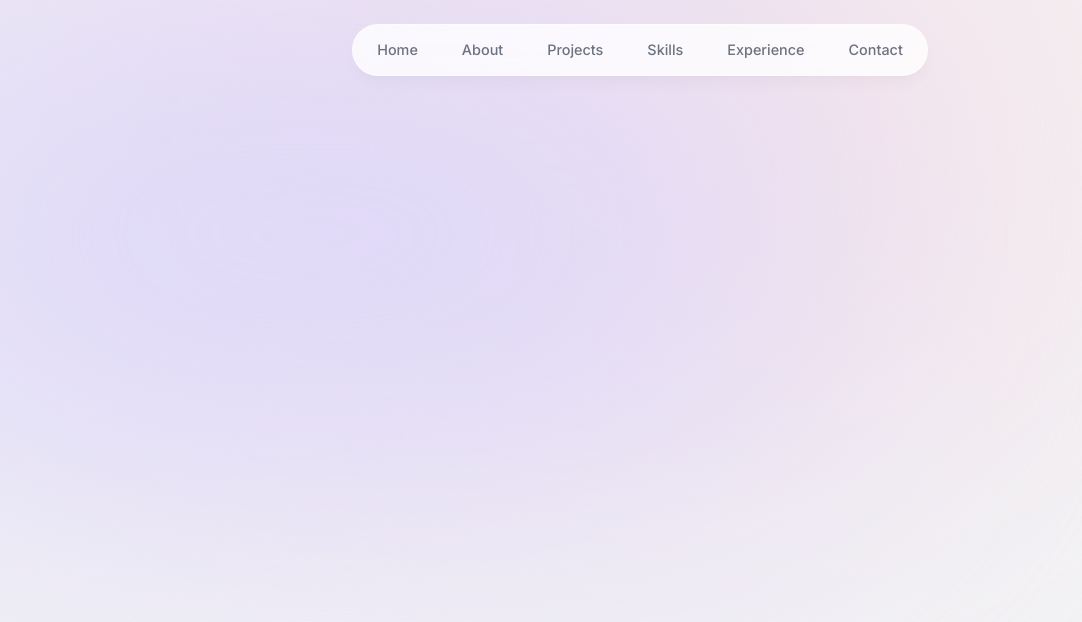
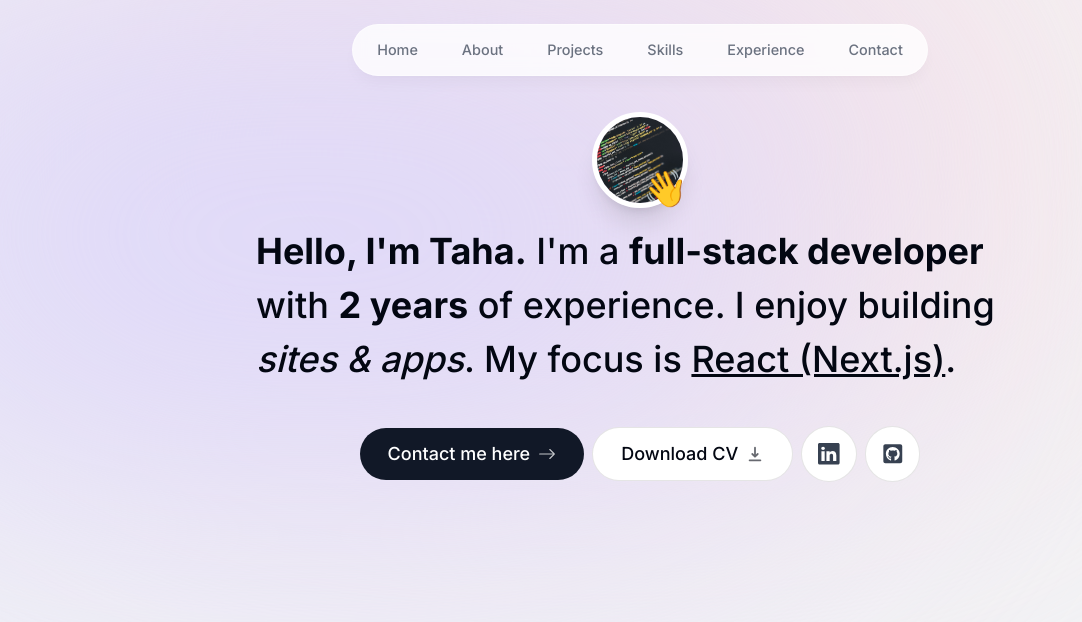
Before and after one commit to TOUFIK-Taha98/my_portfolio, a Next.js app: page / in a window 1280 px wide. Shown: the top 622 px of the page, without its empty margins (0-1082 px from the left). Built offline with nearby package versions, Linux system fonts and the light colour scheme.

Commit message:
My Intrdocution

```diff
--- a/app/layout.tsx
+++ b/app/layout.tsx
@@ -17,7 +17,7 @@
   return (
     <html lang="en">
       <body
-        className={`${inter.className} bg-gray-100 text-gray-950 relative h-[5000px]`}
+        className={`${inter.className} bg-gray-100 text-gray-950 relative h-[5000px] pt-28`}
       >
         <div className="bg-[#fbe2e3] absolute top-[-6rem] -z-10 right-[11rem] h-[31.25rem] w-[31.25rem] rounded-full blur-[10rem] sm:w-[68.75rem]"></div>
         <div className="bg-[#dbd7fb] absolute -z-10 top-[-1rem] left-[-35rem] h-[31.25rem] w-[50rem] rounded-full blur-[10rem] sm:w-[68.75rem] md:left-[-33rem] lg:left-[-28rem] xl:left-[-15rem] 2xl:left-[-5rem]"></div>
--- a/app/page.tsx
+++ b/app/page.tsx
@@ -1,5 +1,9 @@
-import Image from "next/image";
+import Intro from "@/components/intro";
 
 export default function Home() {
-  return <main className=""></main>;
+  return (
+    <main className="flex flex-col items-center px-4">
+      <Intro />
+    </main>
+  );
 }
--- /dev/null
+++ b/components/intro.tsx
@@ -0,0 +1,102 @@
+"use client";
+
+import Image from "next/image";
+import React from "react";
+import introImg from "@/public/headIcon.jpg";
+import { motion } from "framer-motion";
+import Link from "next/link";
+import { BsArrowRight, BsLinkedin } from "react-icons/bs";
+import { HiDownload } from "react-icons/hi";
+import { FaGithubSquare } from "react-icons/fa";
+
+export default function Intro() {
+  return (
+    <section className="mb-28 max-w-[50rem]">
+      <div className="flex items-center justify-center">
+        <div className="relative">
+          <motion.div
+            initial={{ opacity: 0, scale: 0 }}
+            animate={{ opacity: 1, scale: 1 }}
+            transition={{
+              type: "tween",
+              duration: 0.2,
+            }}
+          >
+            <Image
+              src={introImg}
+              alt="Header du portfolio"
+              width="192"
+              height="192"
+              quality="95"
+              className="h-24 w-24 rounded-full border-[0.35rem] object-cover border-white shadow-xl"
+            />
+          </motion.div>
+          <motion.span
+            className="text-4xl absolute bottom-0 right-0"
+            initial={{ opacity: 0, scale: 0 }}
+            animate={{ opacity: 1, scale: 1 }}
+            transition={{
+              type: "spring",
+              stiffness: 125,
+              delay: 0.1,
+              duration: 0.7,
+            }}
+          >
+            👋
+          </motion.span>
+        </div>
+      </div>
+
+      <motion.p
+        className="mb-10 mt-4 px-4 text-2xl font-medium !leading-[1.5] sm:text-4xl"
+        initial={{ opacity: 0, y: 100 }}
+        animate={{ opacity: 1, y: 0 }}
+      >
+        <span className="font-bold">Hello, I'm Taha.</span> I'm a{" "}
+        <span className="font-bold">full-stack developer</span> with{" "}
+        <span className="font-bold">2 years</span> of experience. I enjoy
+        building <span className="italic">sites & apps</span>. My focus is{" "}
+        <span className="underline">React (Next.js)</span>.
+      </motion.p>
+
+      <motion.div
+        className="flex flex-col sm:flex-row items-center justify-center gap-2 px-4 text-lg font-medium"
+        initial={{ opacity: 0, y: 100 }}
+        animate={{ opacity: 1, y: 0 }}
+        transition={{
+          delay: 0.1,
+        }}
+      >
+        <Link
+          href="#contact"
+          className="group bg-gray-900 px-7 py-3 flex items-center gap-2 text-white rounded-full outline-none focus:scale-110 hover:scale-110 hover:bg-gray-950 active:scale-105 transition"
+        >
+          Contact me here{" "}
+          <BsArrowRight className="opacity-75 group-hover:translate-x-1 transition" />{" "}
+        </Link>
+        <a
+          className="group bg-white px-7 py-3 flex items-center gap-2 rounded-full utline-none focus:scale-110 hover:scale-110 active:scale-105 transition cursor-pointer border border-black/10"
+          href="/CV.pdf"
+          download
+        >
+          Download CV{" "}
+          <HiDownload className="opacity-60 group-hover:translate-y-1 transition" />{" "}
+        </a>
+        <a
+          className="bg-white p-4  text-gray-700 flex items-center gap-2 text-[1.35rem] rounded-full focus:scale-[1.15] hover:scale-[1.15] active:scale-105 hover:text-gray-950 transition cursor-pointer border border-black/10"
+          href="https://www.linkedin.com/in/tahatoufik/"
+          target="_blank"
+        >
+          <BsLinkedin />
+        </a>
+        <a
+          className="bg-white p-4  text-gray-700 flex items-center gap-2 text-[1.35rem] rounded-full focus:scale-[1.15] hover:scale-[1.15] active:scale-105 hover:text-gray-950 transition cursor-pointer border border-black/10"
+          href="https://github.com/TOUFIK-Taha98"
+          target="_blank"
+        >
+          <FaGithubSquare />
+        </a>
+      </motion.div>
+    </section>
+  );
+}
--- a/next.config.js
+++ b/next.config.js
@@ -1,4 +1,8 @@
 /** @type {import('next').NextConfig} */
-const nextConfig = {}
+const nextConfig = {
+  images: {
+    domains: ["plus.unsplash.com"],
+  },
+};
 
-module.exports = nextConfig
+module.exports = nextConfig;
```
Also changed, not shown: .eslintrc.json, public/headIcon.jpg (added).
